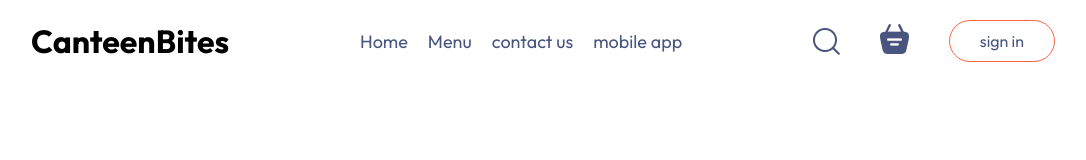
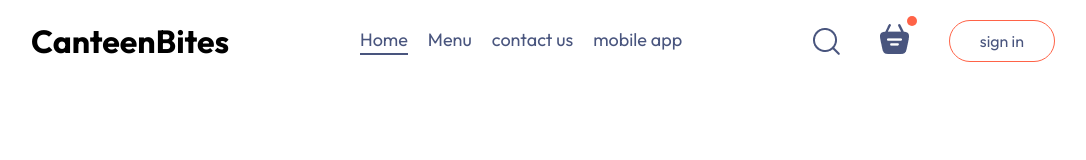
Before and after one commit to Glen-C-John/CanteenBite, a React (Vite) app in the folder canteenbite_frontend/: page / in a window 1280 px wide. Shown: the top 160 px of the page, without its empty margins (97-1183 px from the left). Built offline with nearby package versions, Linux system fonts and the light colour scheme.

Commit message:
navvbar complete

```diff
--- a/canteenbite_frontend/src/components/Navbar/Navbar.css
+++ b/canteenbite_frontend/src/components/Navbar/Navbar.css
@@ -36,3 +36,25 @@
 .navbar button:hover{
  background-color: #fff4f2;
 }
+
+.navbar .active{
+    padding-bottom: 2px;
+    border-bottom: 2px solid #49557e;
+}
+.navbar li{
+    cursor: pointer;
+}
+
+.navbar-search-icon{
+    position: relative;
+}
+
+.navbar-search-icon .dot{
+    position: absolute;
+    min-width: 10px;
+    min-height: 10px;
+    background-color: tomato;
+    border-radius: 5px;
+    top: -8px;
+    right: -8px;
+}
--- a/canteenbite_frontend/src/components/Navbar/Navbar.jsx
+++ b/canteenbite_frontend/src/components/Navbar/Navbar.jsx
@@ -1,16 +1,18 @@
-import React from 'react'
+import React, { useState } from 'react'
 import "./Navbar.css"
 import { assets } from '../../assets/assets'
 const Navbar = () => {
+
+    const [menu,setMenu] = useState("home");
 
   return (
     <div className='navbar'>
         <h1>CanteenBites</h1>
       <ul className='navbar-menu'>
-        <li>Home</li>
-        <li>Menu</li>
-        <li>contact us</li>
-        <li>mobile app</li>
+        <li onClick={()=>setMenu ("home" )} className={menu==="home" ?"active": ""}>Home</li>
+        <li onClick={()=>setMenu ("menu" )} className={menu==="menu" ?"active": ""}>Menu</li>
+        <li onClick={()=>setMenu ("contact-us" )} className={menu==="contact-us" ?"active": ""}>contact us</li>
+        <li onClick={()=>setMenu ("mobile-app" )} className={menu==="mobile-app" ?"active": ""}>mobile app</li>
       </ul>
       <div className='navbar-right'>
         <img src={assets.search_icon} alt="" />
```
